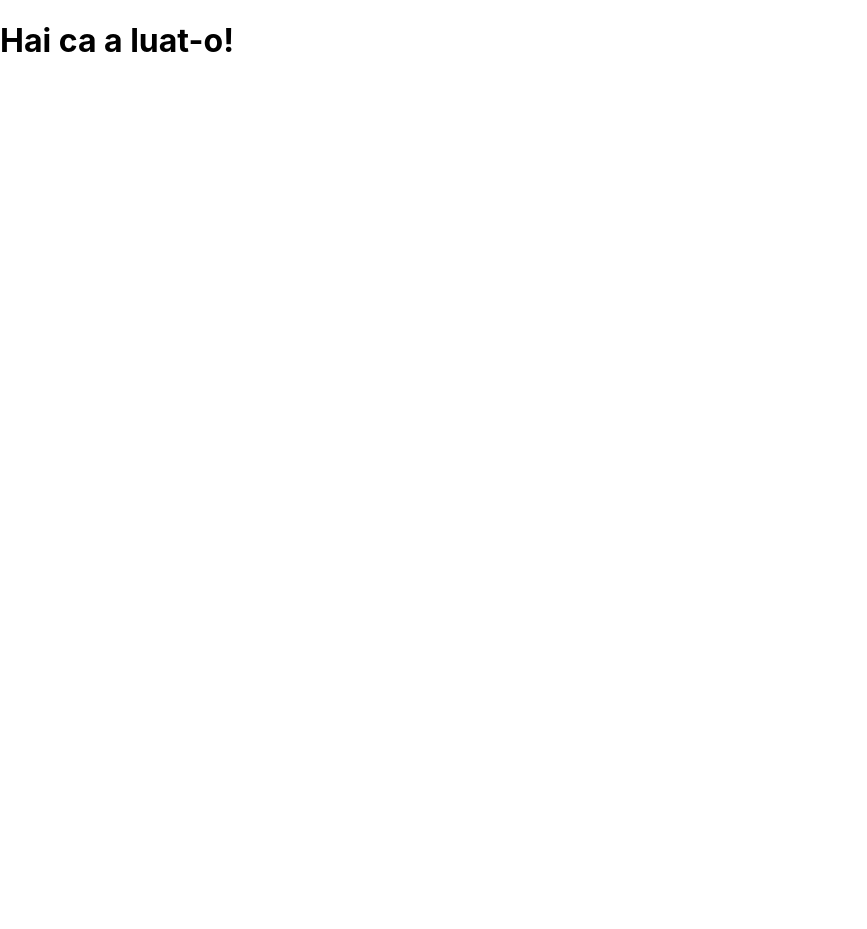
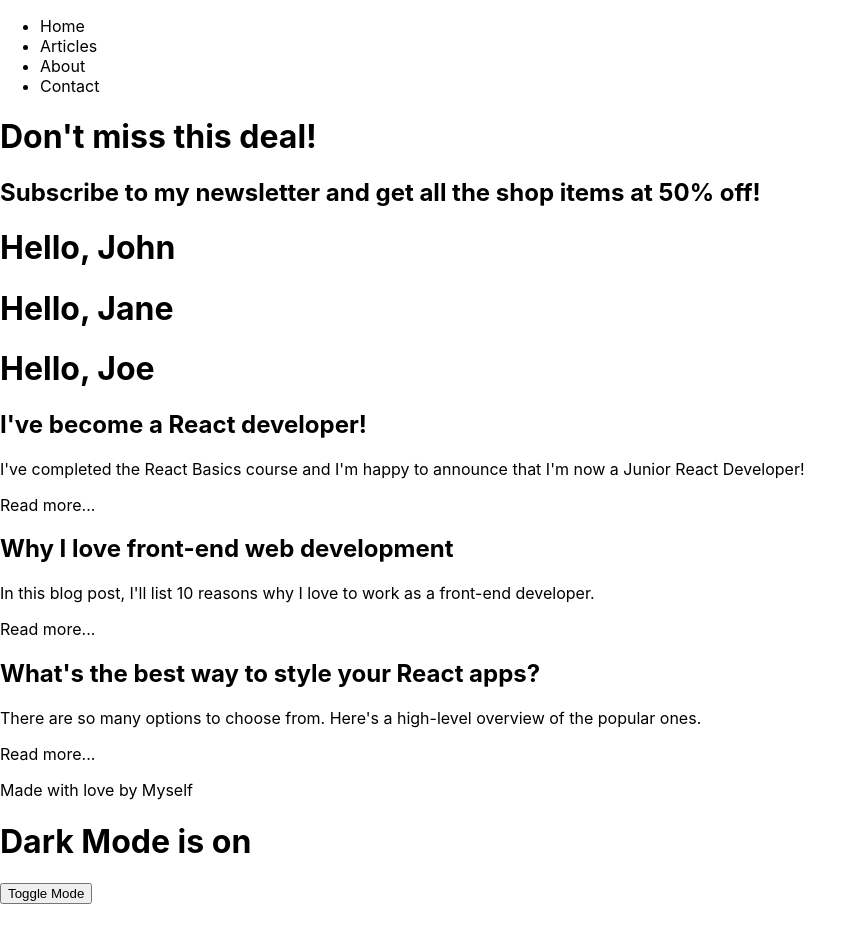
Before and after one commit to danieldraganweb/my-app, a React (Create React App) app: page / in a window 1280 px wide. Shown: the top 929 px of the page, without its empty margins (0-867 px from the left). Before the commit the page ends 800 px from the top, so only its background shows below. Built offline with nearby package versions, Linux system fonts and the light colour scheme.

Commit message:
copmponents imported in APP

```diff
--- a/src/App.css
+++ b/src/App.css
@@ -1,5 +1,8 @@
 .App {
-  text-align: center;
+  display: flex;
+  flex-direction: column;
+  min-height: 100vh;
+  align-items: center;
 }
 
 .App-logo {
--- a/src/App.js
+++ b/src/App.js
@@ -1,14 +1,37 @@
 import "./App.css";
+import Nav from "./components/Nav";
+import Header from "./components/Heading";
+import Intro1 from "./components/Intro1";
+import Intro2 from "./components/Intro2";
+import Intro3 from "./components/Intro3";
+import Footer from "./components/Footer";
+import Promo from "./components/Promo";
+import ModeToggler from "./components/ModeToggler";
 
-function Header() {
+const App = () => {
+  function handleClick() {
+    let randomNum = Math.floor(Math.random() * 3) + 1;
+    console.log(randomNum);
+    let userInput = prompt("type a number");
+    alert(`Computer number: ${randomNum}, Your guess: ${userInput}`);
+  }
+
   return (
-    <header>
-      <h1>Hai ca a luat-o!</h1>
-    </header>
+    <div>
+      <Nav />
+      <Promo />
+      <Header firstName="John" />
+      <Header firstName="Jane" />
+      <Header firstName="Joe" />
+      <Intro1 />
+      <Intro2 />
+      <Intro3 />
+      <Footer />
+      <ModeToggler />
+      <h1>Task: Add a button and handle a click event</h1>
+      <button onClick={handleClick}>Guess the number between 1 and 3</button>
+    </div>
   );
-}
-function App() {
-  return <Header />;
-}
+};
 
 export default App;
--- /dev/null
+++ b/src/components/Heading.js
@@ -0,0 +1,9 @@
+import React from "react";
+
+const Header = (props) => {
+  return (
+    <h1>Hello, {props.firstName}</h1> // This is a JSX expression.
+  );
+};
+
+export default Header;
--- /dev/null
+++ b/src/components/ModeToggler.js
@@ -0,0 +1,23 @@
+function ModeToggler() {
+  let darkModeOn = true;
+  const darkMode = <h1>Dark Mode is on</h1>;
+  const lightMode = <h1>Light Mode is on</h1>;
+
+  function handleClick() {
+    darkModeOn = !darkModeOn;
+    if (darkModeOn) {
+      console.log("Dark Mode is on");
+    } else {
+      console.log("Light Mode is on");
+    }
+  }
+
+  return (
+    <div>
+      {darkModeOn ? darkMode : lightMode}
+      <button onClick={handleClick}>Toggle Mode</button>
+    </div>
+  );
+}
+
+export default ModeToggler;
```
